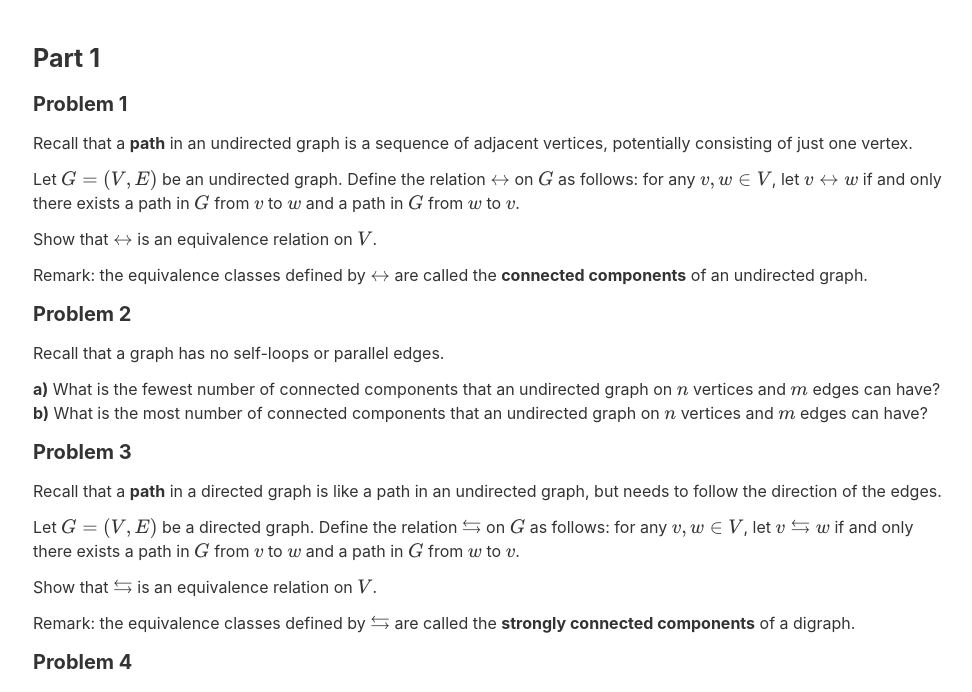
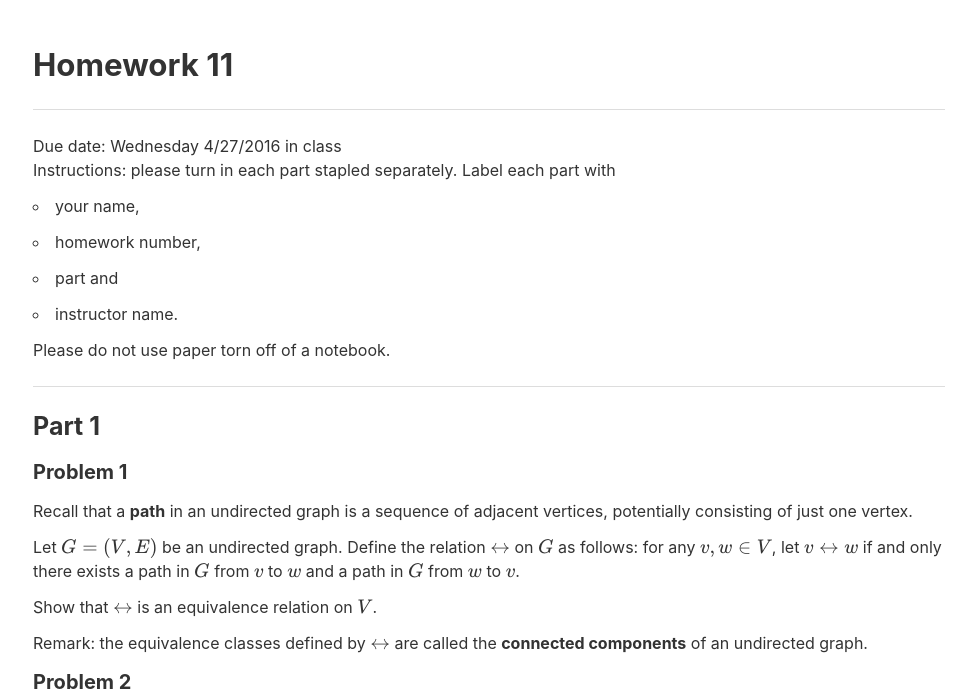
Before and after one commit to jacksonjw12/mbannister.github.io, a Jekyll site: the page built from _teaching/55-s16/homework11.md, in a window 1280 px wide and 1400 px high. Shown: the top 692 px of the window, without its empty margins (151-1123 px from the left). Built offline with Jekyll 4.4.1, drawn with Linux system fonts in a browser that asks for light colours; formulas are drawn with MathJax 3.

Commit message:
fix up hw

```diff
--- a/_teaching/55-s16/homework11.md
+++ b/_teaching/55-s16/homework11.md
@@ -2,6 +2,22 @@
 layout: default
 title: "Homework 11"
 mathjax: true
+
+---
+
+# Homework 11
+
+---
+
+Due date: Wednesday 4/27/2016 in class
+Instructions: please turn in each part stapled separately. Label each part with
+
+* your name,
+* homework number,
+* part and
+* instructor name.
+
+Please do not use paper torn off of a notebook.
 
 ---
 
@@ -40,6 +56,10 @@ Find the strongly connected components of the following graph.
 
 ![a digraph](digraph.svg){: style="width: 4in;"}
 
+---
+
+## Part 2
+
 ### Problem 5
 
 An adjacency matrix is a way to represent a digraph on a computer. It is a 2-dimensional array of 1's and 0's. Specifically, let us number the vertices from $$1$$ to $$n$$. Then, there is a 1 in the $$ij$$-th entry (row $$i$$, column $$j$$) of the matrix if and only if there is an edge from vertex $$j$$ to vertex $$i$$.
```
